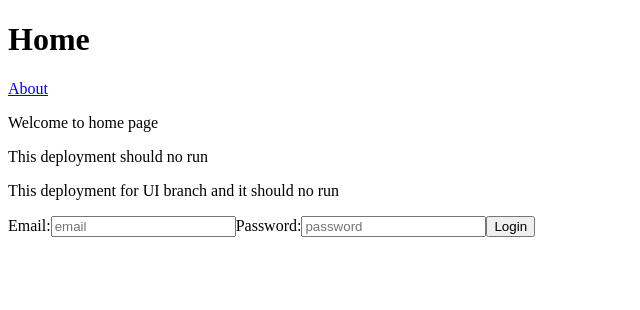
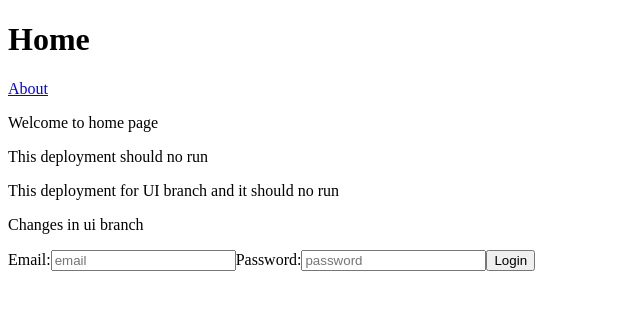
Before and after one commit to ibrahimAlphaSquad/playwright, a Next.js app: page / in a window 1280 px wide. Shown: the top 310 px of the page, without its empty margins (0-640 px from the left). Built offline with nearby package versions, Linux system fonts and the light colour scheme.

Commit message:
changes in home page UI

```diff
--- a/app/page.tsx
+++ b/app/page.tsx
@@ -22,6 +22,7 @@ export default function Page() {
       <p>Welcome to home page</p>
       <p>This deployment should no run</p>
       <p>This deployment for UI branch and it should no run</p>
+      <p>Changes in ui branch</p>
       <form onSubmit={submitHandler} method="post">
         <label>
           Email:
```
